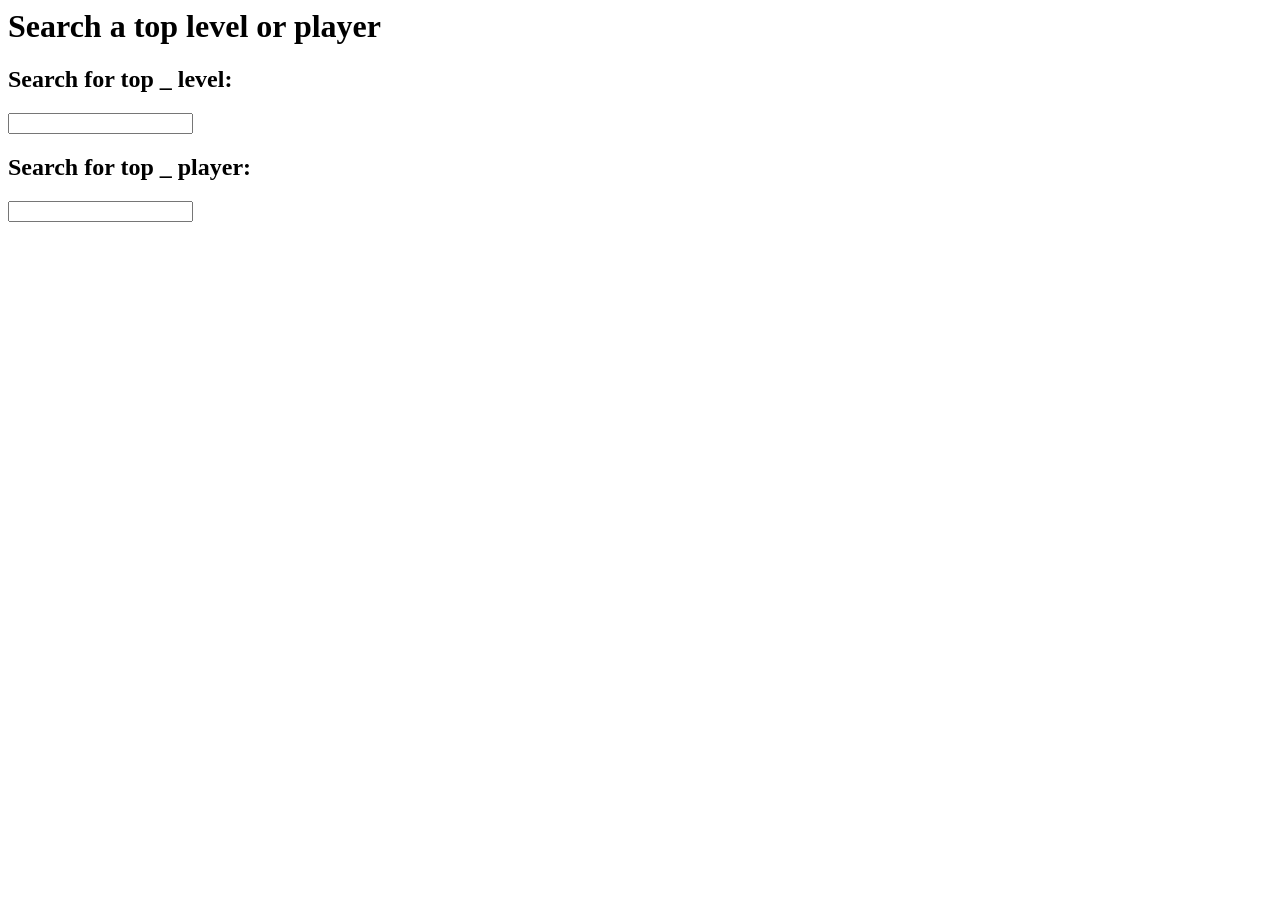
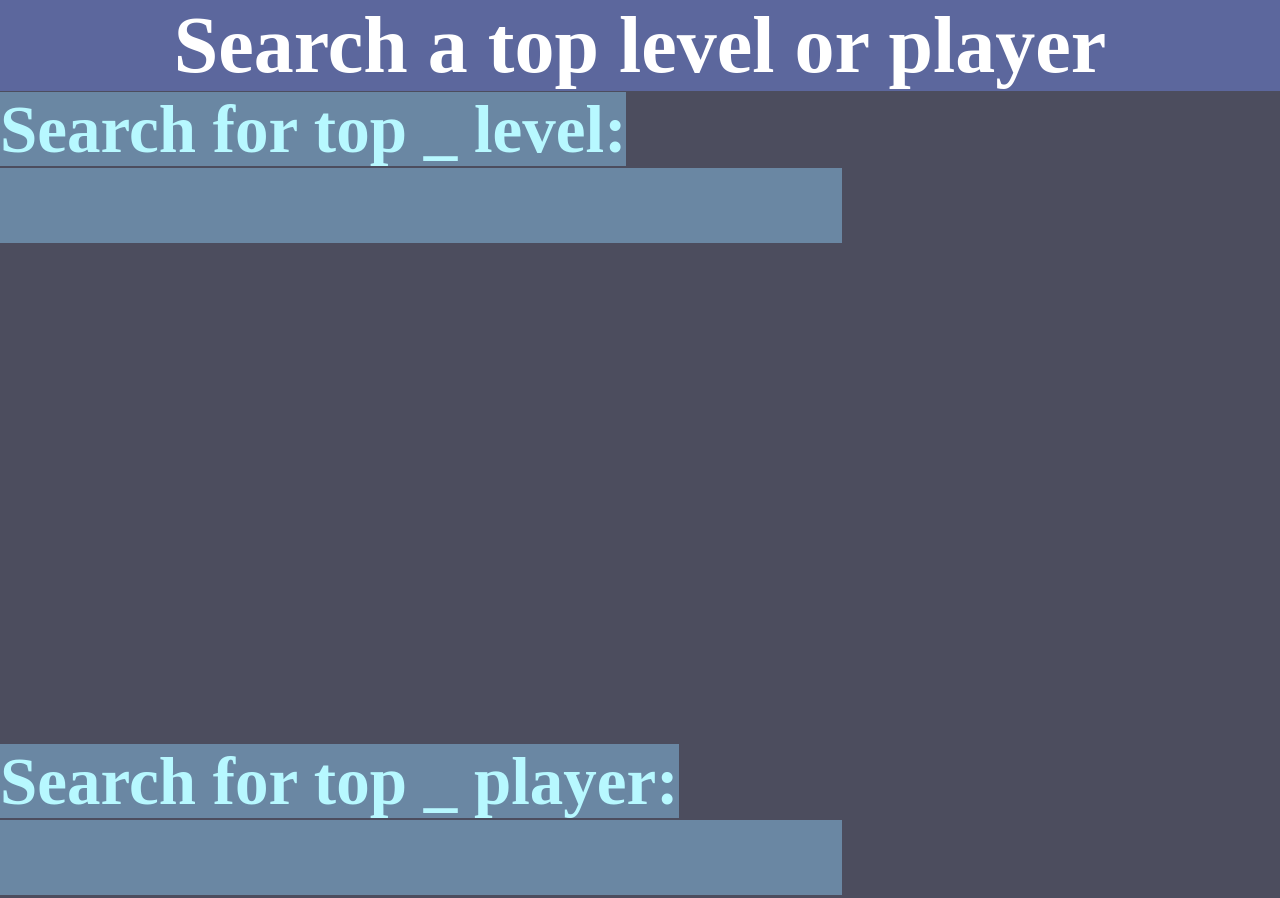
Before and after one commit to MishaBatman/geometry_dash_aredl, a plain HTML site: page index.html in a window 1280 px wide. Shown: the top 898 px of the page. Before the commit the page ends 800 px from the top, so only its background shows below. Drawn offline with Linux system fonts and the light colour scheme.

Commit message:
Finished HTML and CSS

```diff
--- a/index.html
+++ b/index.html
@@ -4,6 +4,7 @@
         <meta charset="UTF-8">
         <meta http-equiv="X-UA-Compatible" content="IE=edge">
         <meta name="viewport" content="width=device-width, initial-scale=1.0">
+        <link rel="stylesheet" href="style.css">
         <title>check_lvl&pl</title>
     </head>
     <body>
--- a/style.css
+++ b/style.css
@@ -5,6 +5,34 @@
 body{
     background-color: #4C4D5E;
 }
+header{
+    background-color: #5C679D;
+}
 input{
-    display : inline ;
+    display: inline;
+    background-color: #4C4D5E;
+    font-size: 65px;
+    border: none;
+    background-color: #6A87A3;
+
 }
+h2{
+    color: #B7F8FF;
+    background-color: #6A87A3;
+    font-size: 67px;
+    display: inline;
+
+}
+h1{
+    color: white;
+    font-size: 80px;
+    text-align: center;
+}
+div{
+    height: 500px;
+    width: 100%;
+}
+footer{
+    background-color: #5C679D;
+    height: 50px;
+}
```
Also changed, not shown: 1 other file.
